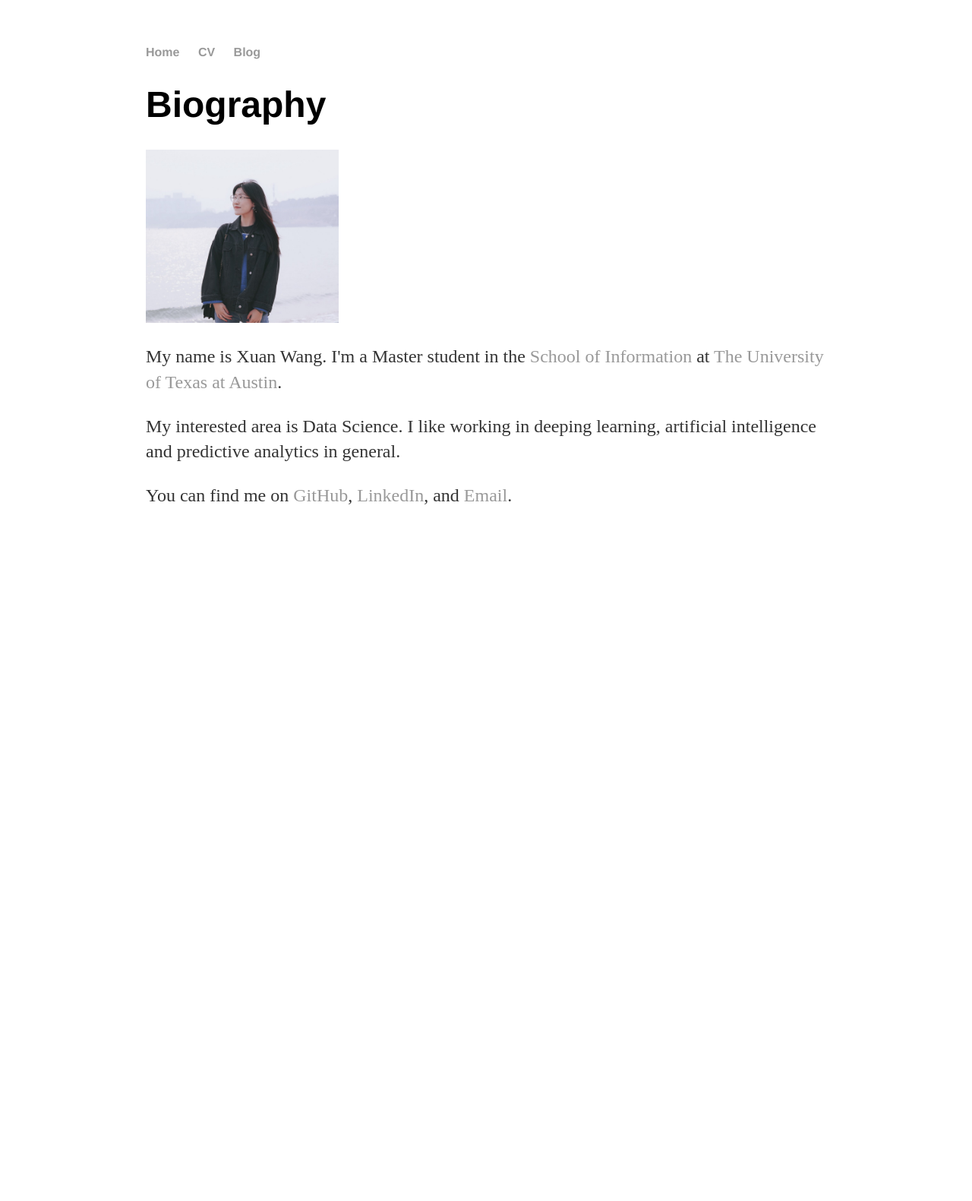
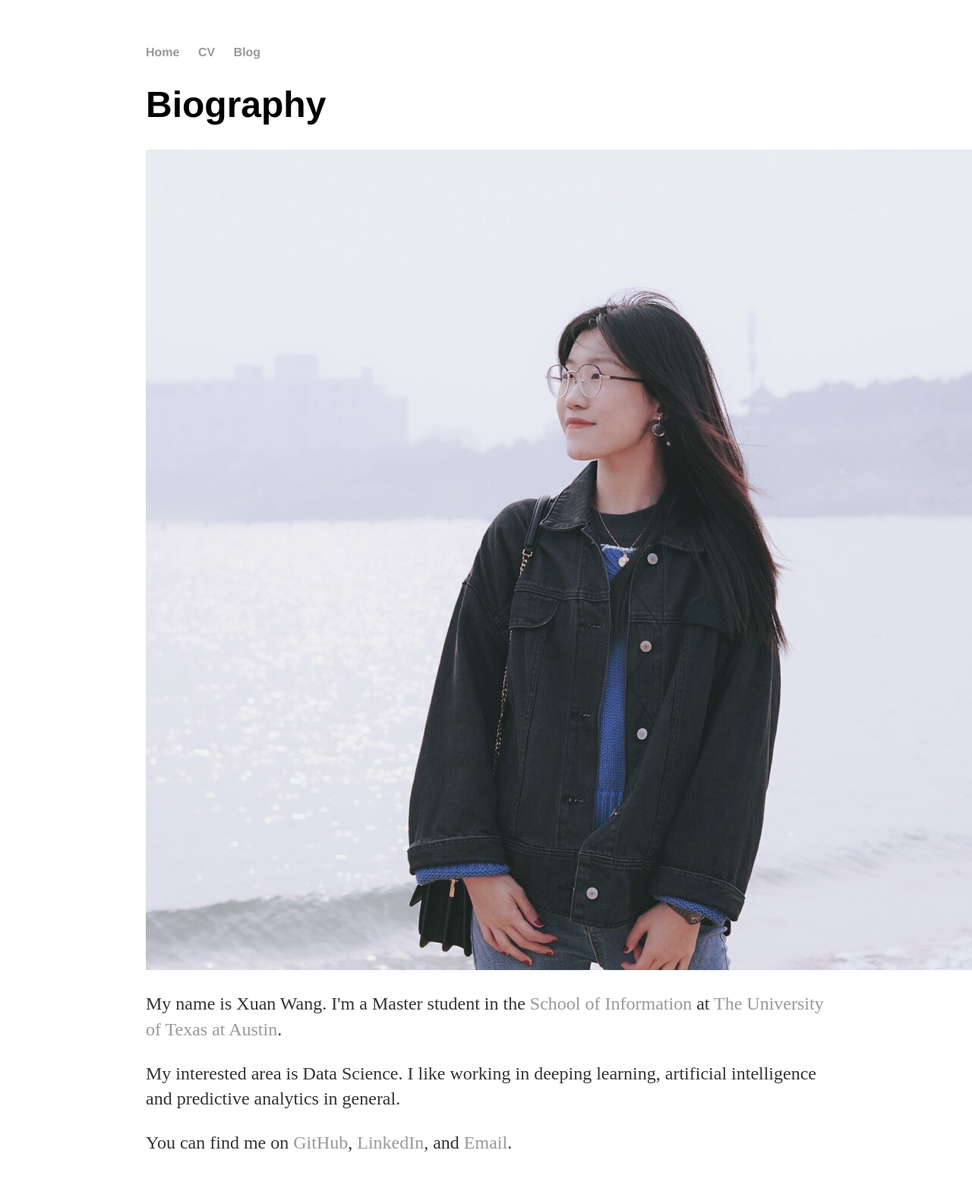
Before and after one commit to xxuanwang-zz/Portfolio, a Jekyll site: the page built from index.html, in a window 1280 px wide. Shown: the whole page at 76% size. Built offline with Jekyll 4.4.1, drawn with Linux system fonts in a browser that asks for light colours; before the commit the page ends 900 px from its top, so only the background shows below that.

Commit message:
Update index.html

```diff
--- a/index.html
+++ b/index.html
@@ -7,7 +7,7 @@ title: Xuan Wang
     <h1>Biography</h1>
   </header>
   <section id="about">
-    <img src="./img/me.jpg" class="rounded" alt="Xuan Wang" height="228"/>
+    <img src="./img/me.jpg" class="rounded" alt="Xuan Wang"/>
     <p>
       My name is Xuan Wang. I'm a Master student in the <a href="https://www.ischool.utexas.edu/">School of Information</a> at <a href="https://www.utexas.edu/">The University of Texas at Austin</a>.
     </p>
```
